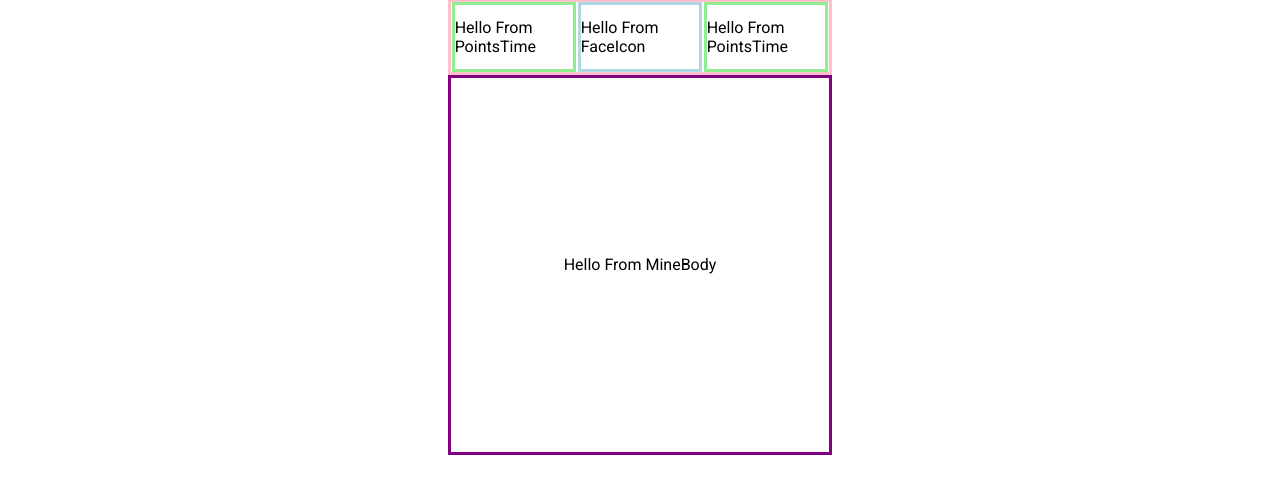
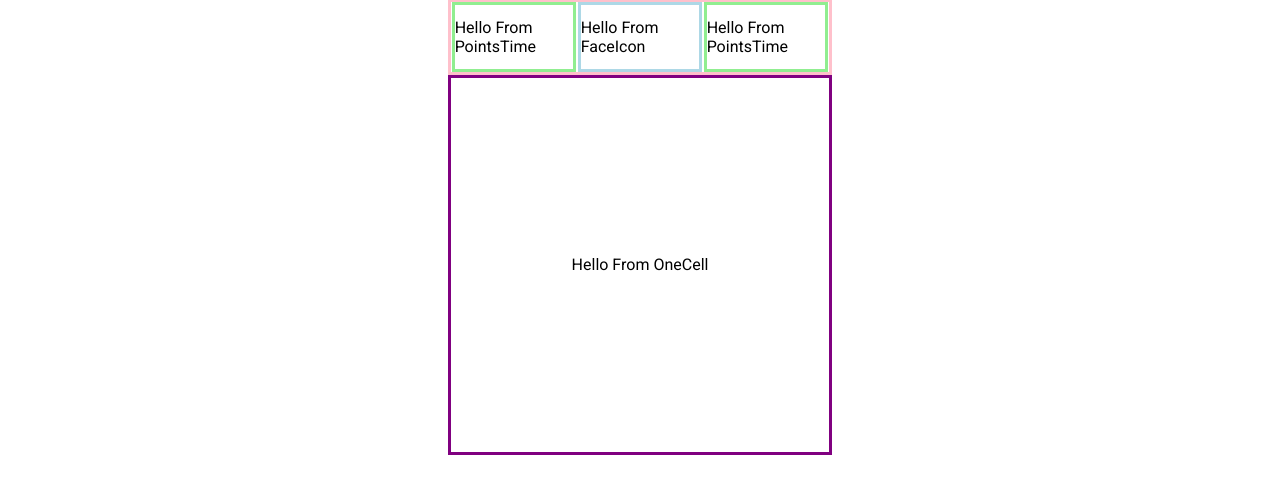
Before and after one commit to StephhyL/NightLight, a React (Create React App) app in the folder front-end-client/: page /minesweeper in a window 1280 px wide. Shown: the part 190-684 px from the top of the page. Built offline with nearby package versions, Linux system fonts and the light colour scheme.

Commit message:
import of other component

```diff
--- a/front-end-client/src/components/minesweeper/subComponents/mineBody/AllCells.jsx
+++ b/front-end-client/src/components/minesweeper/subComponents/mineBody/AllCells.jsx
@@ -1,7 +1,15 @@
+// import other Components
+import OneCell from "./OneCell";
+
+// import styling
 import "../../../../stylesheets/css/MineBody.css";
 
 const AllCells = () => {
-  return <div>Hello From AllCells</div>;
+  return (
+    <div>
+      <OneCell />
+    </div>
+  );
 };
 
 export default AllCells;
--- a/front-end-client/src/components/minesweeper/subComponents/mineBody/MineBody.jsx
+++ b/front-end-client/src/components/minesweeper/subComponents/mineBody/MineBody.jsx
@@ -1,7 +1,15 @@
+// import other Components
+import AllCells from "./AllCells";
+
+// import styling
 import "../../../../stylesheets/css/MineBody.css";
 
 const MineBody = () => {
-  return <div className="mine-body">Hello From MineBody</div>;
+  return (
+    <div className="mine-body">
+      <AllCells />
+    </div>
+  );
 };
 
 export default MineBody;
--- a/front-end-client/src/components/minesweeper/subComponents/mineBody/OneCell.jsx
+++ b/front-end-client/src/components/minesweeper/subComponents/mineBody/OneCell.jsx
@@ -1,4 +1,6 @@
+// import styling
 import "../../../../stylesheets/css/MineBody.css";
+
 const OneCell = () => {
   return <div>Hello From OneCell</div>;
 };
```
